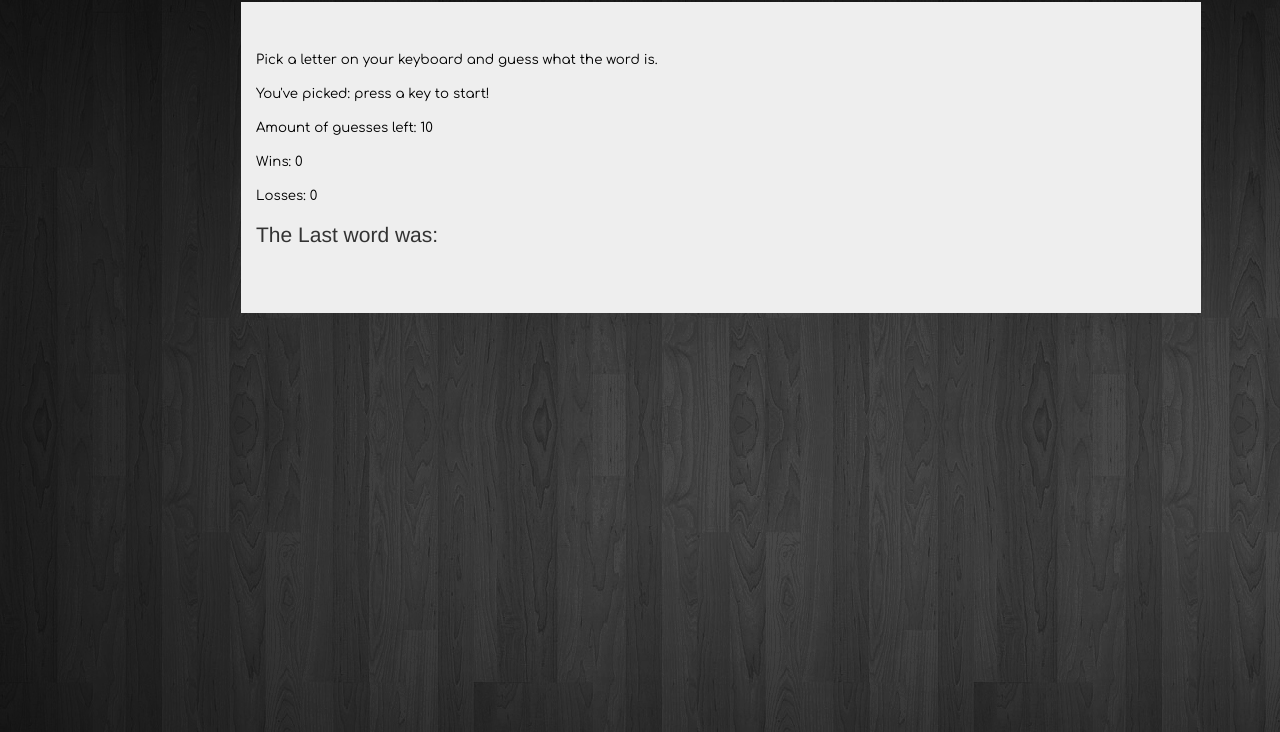
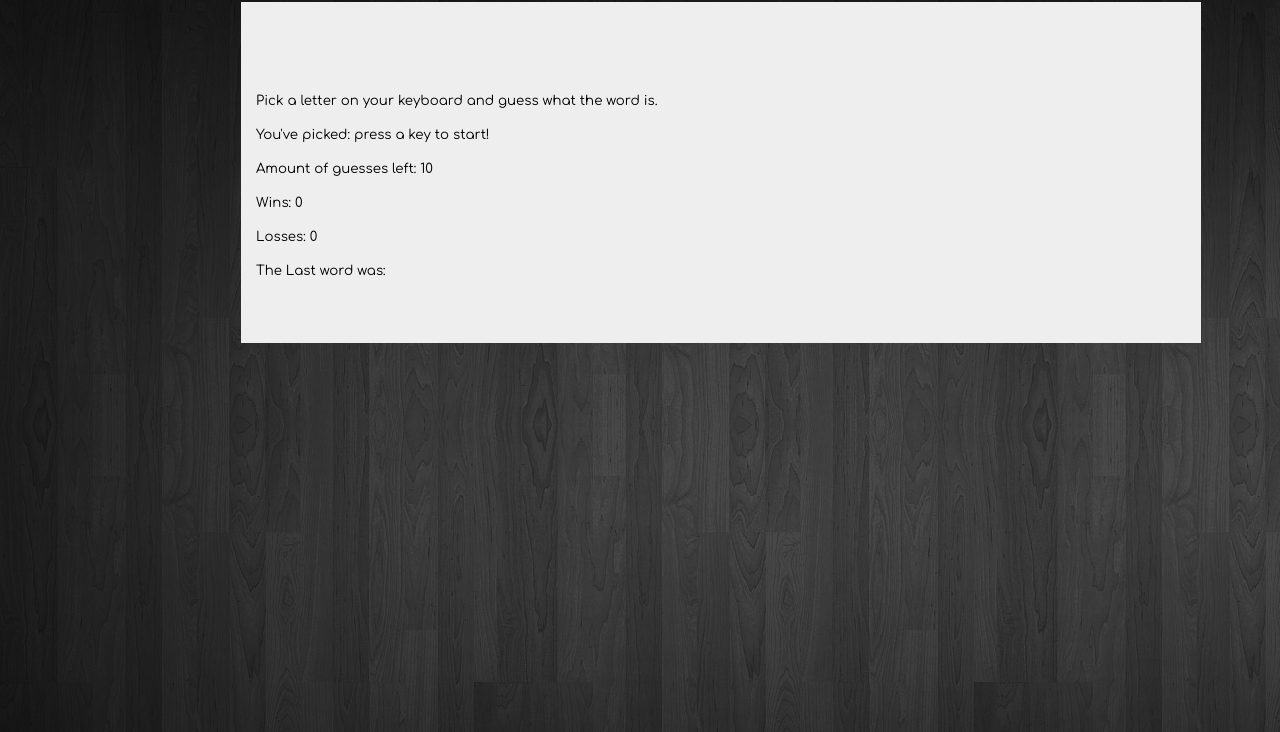
Before and after one commit to rGustave07/Hangman-Game, a plain HTML site: page JSHangman.html in a window 1280 px wide. Shown: the part 68-800 px from the top of the page. Drawn offline with nearby package versions, Linux system fonts and the light colour scheme.

Commit message:
Version (v1.5)

```diff
--- a/JSHangman.html
+++ b/JSHangman.html
@@ -24,12 +24,13 @@
 			<div class="container">
 					<div id="gamediv"></div>
 					<div id="word"></div>
+					<hr>
 					<p id="msgTracker">Pick a letter on your keyboard and guess what the word is.</p>
 					<p id="pickTracker">You've picked: <span id="guessholder">press a key to start!</span></p>
 					<p id="guessTracker">Amount of guesses left: <span id="guessesLeft">10</span></p>
 					<p id="winsTracker">Wins: <span id="win">0</span></p>
 					<p id="lossTracker">Losses: <span id="losses">0</span></p>
-					<p class="answer"> The Last word was: <span id="revealLastAnswer"></span></p>
+					<p id="answer"> The Last word was: <span id="revealLastAnswer"></span></p>
 			</div>
 		</div>
 	</div>
--- a/assets/style.css
+++ b/assets/style.css
@@ -29,7 +29,8 @@ body {
 #pickTracker,
 #guessTracker,
 #winsTracker,
-#lossTracker {
+#lossTracker,
+#answer {
   font-size: 10pt;
   font-family: 'Comfortaa', cursive;
   color: black;
```
